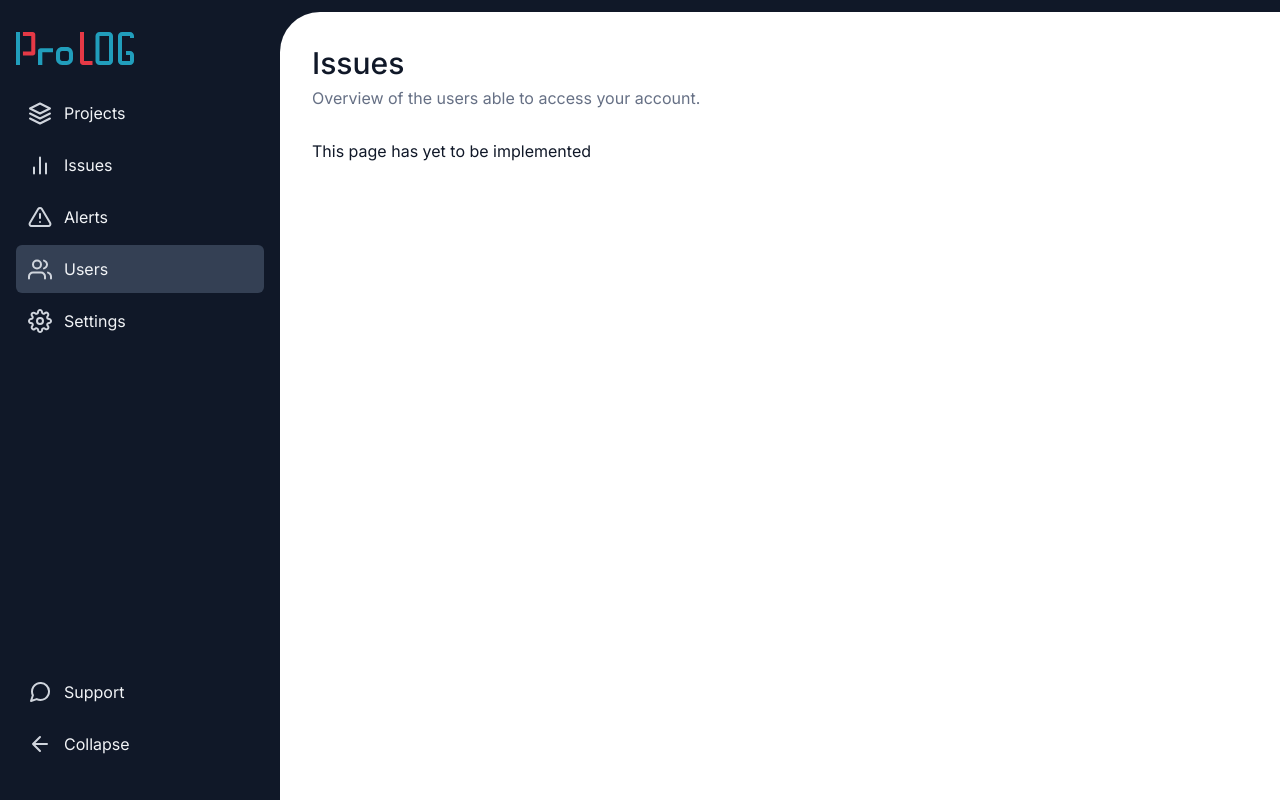
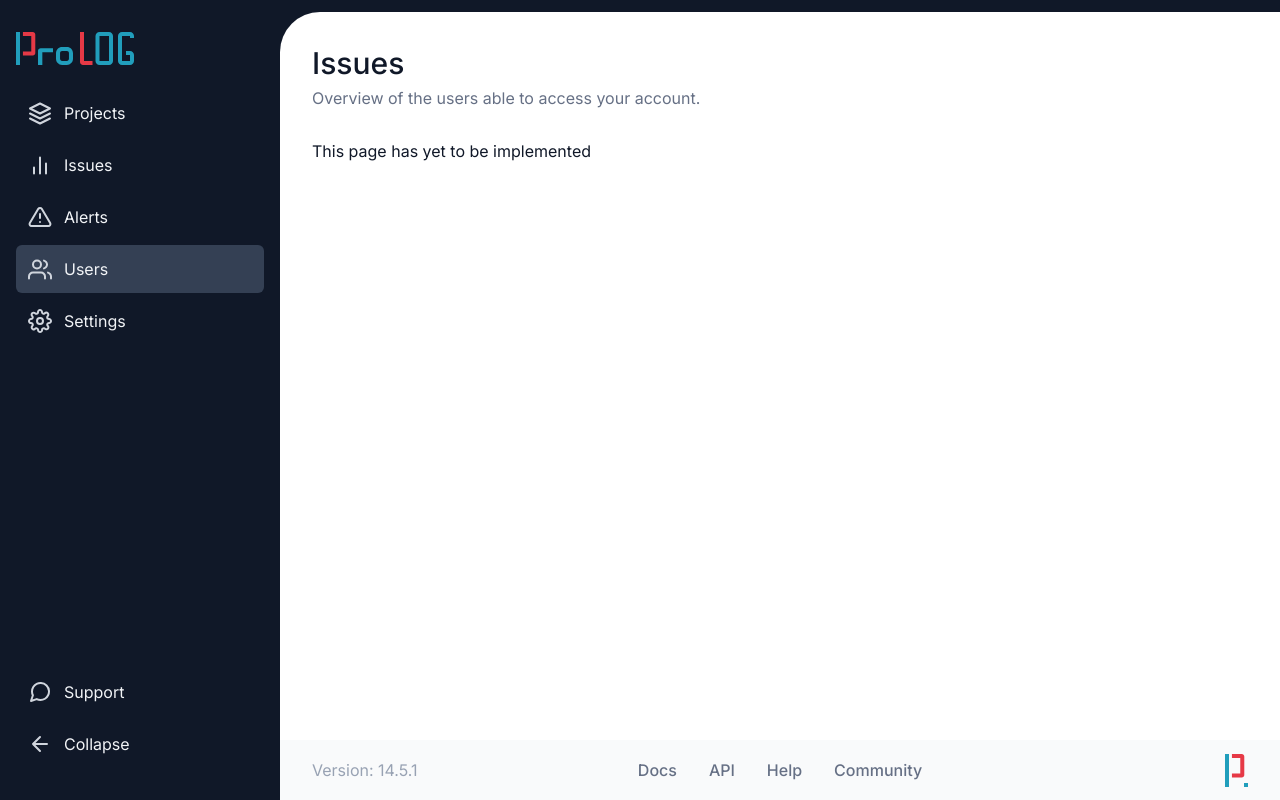
Before and after one commit to profydev/prolog-app-eleerogers, a Next.js app: page /dashboard/users in a window 1280 px wide. Built offline with nearby package versions, Linux system fonts and the light colour scheme.

Commit message:
Add Footer to layout

```diff
--- a/features/layout/page-container/page-container.module.scss
+++ b/features/layout/page-container/page-container.module.scss
@@ -19,13 +19,13 @@
 }
 
 .contentContainer {
-  min-height: calc(100vh - 2 * space.$s8 - misc.$header-height);
+  min-height: calc(100vh - 2 * space.$s8 - misc.$header-height - 11rem);
   margin-top: misc.$header-height;
   padding: space.$s8 space.$s3;
   background: white;
 
   @media (min-width: breakpoint.$desktop) {
-    min-height: calc(100vh - space.$s3 - 2 * space.$s8);
+    min-height: calc(100vh - space.$s3 - 2 * space.$s8 - 3.75rem);
     margin-top: space.$s3;
     padding: space.$s8;
     border-top-left-radius: space.$s10;
--- a/features/layout/page-container/page-container.tsx
+++ b/features/layout/page-container/page-container.tsx
@@ -1,5 +1,6 @@
 import Head from "next/head";
 import { SidebarNavigation } from "../sidebar-navigation";
+import { Footer } from "../footer";
 import styles from "./page-container.module.scss";
 
 type PageContainerProps = {
@@ -26,6 +27,7 @@ export function PageContainer({ children, title, info }: PageContainerProps) {
           <div className={styles.info}>{info}</div>
           {children}
         </div>
+        <Footer />
       </main>
     </div>
   );
--- a/features/layout/sidebar-navigation/sidebar-navigation.module.scss
+++ b/features/layout/sidebar-navigation/sidebar-navigation.module.scss
@@ -67,21 +67,21 @@
 @media (min-width: breakpoint.$desktop) {
   .logoContainer {
     .logoLarge {
-      display: block; // Show the large logo when sidebar is collapsed
+      display: block;
     }
 
     .logoSmall {
-      display: none; // Hide the small logo when sidebar is collapsed
+      display: none;
     }
   }
 
   .logoContainer.collapsed {
     .logoLarge {
-      display: none; // Hide the large logo on desktop by default
+      display: none;
     }
 
     .logoSmall {
-      display: block; // Show the small logo on desktop by default
+      display: block;
       width: 1.4375rem;
     }
   }
```
